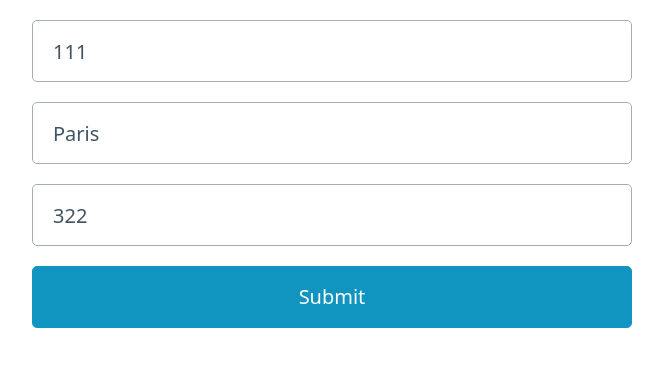
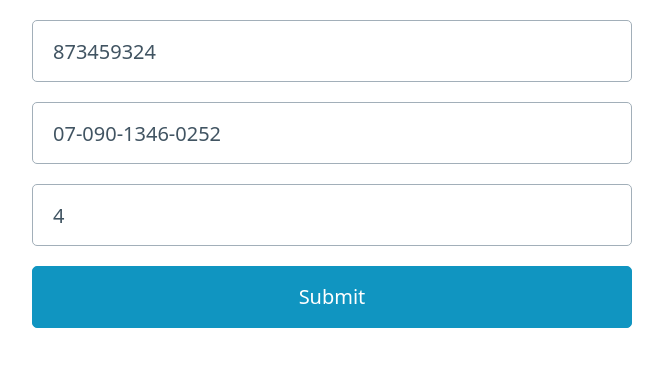
Before and after one commit to EndymionJkb/refi-buyer, a SvelteKit app: page / in a window 1280 px wide. Shown: the top 366 px of the page, without its empty margins (308-971 px from the left). Built offline with nearby package versions, Linux system fonts and the light colour scheme; no server answers.

Commit message:
refactor: restore ui

```diff
--- a/src/routes/+page.svelte
+++ b/src/routes/+page.svelte
@@ -1,6 +1,6 @@
 <script lang="ts">
 	import { dev } from '$app/environment';
-	import { PUBLIC_ISSUER_DID } from '$env/static/public';
+	import { SECRETARIA_DID } from '$env/static/public';
 	import { createCredential } from '$lib/vendor/polygon';
 
 	const url = dev
@@ -15,16 +15,16 @@
 
 	let dob: string;
 	let qrUrl: string;
-	let nationalID: number = 111;
-	let lotAndBlock: string = 'Paris';
-	let hectares: number = 322;
+	let nationalID: number = 873459324;
+	let lotAndBlock: string = '07-090-1346-0252';
+	let hectares: number = 4;
 
 	async function handleCreateCredential(e: Event) {
 		const form = e.target as HTMLFormElement;
 		const formData = new FormData(form);
 		const credential = {
 			schema: sampleSchema.url,
-			issuer: PUBLIC_ISSUER_DID,
+			issuer: SECRETARIA_DID,
 			name: sampleSchema.name,
 			type: ['VerifiableCredential', sampleSchema.name],
 			subject: {
@@ -43,9 +43,9 @@
 
 <div class="grid">
 	<form on:submit|preventDefault={handleCreateCredential}>
-		<input type="number" name="nationalID" bind:value={nationalID} />
-		<input type="text" name="lotAndBlock" bind:value={lotAndBlock} />
-		<input type="number" name="hectares" bind:value={hectares} />
+		<input type="number" name="National ID" bind:value={nationalID} />
+		<input type="text" name="Property Description (Lot & Block)" bind:value={lotAndBlock} />
+		<input type="number" name="# Hectares" bind:value={hectares} />
 		<button type="submit"> Submit </button>
 	</form>
 	{#if hasClaimUrl}
```
